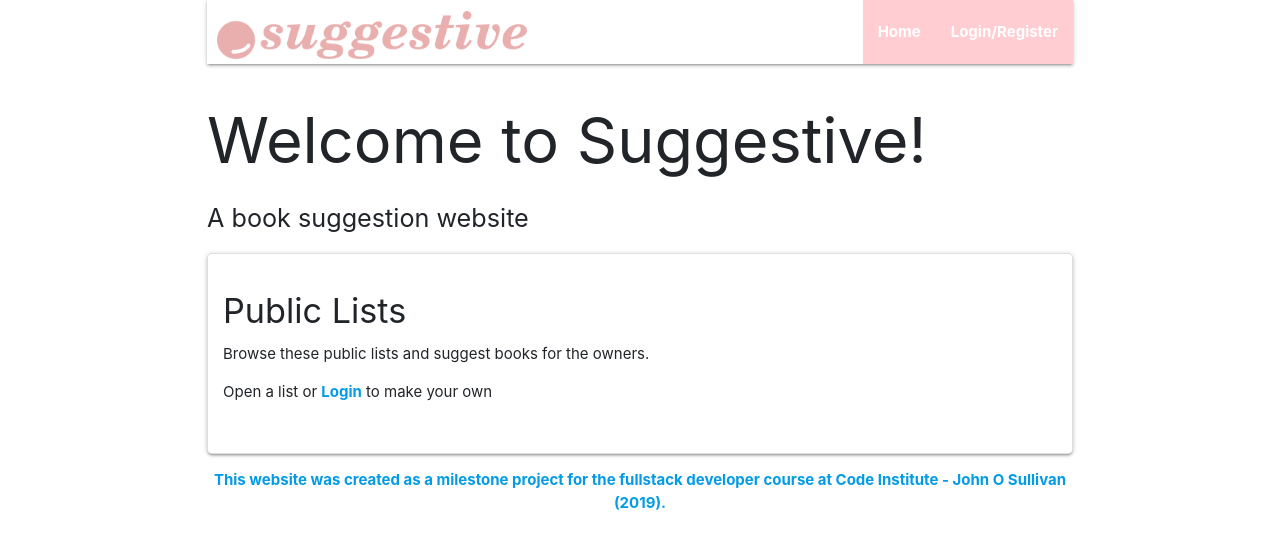
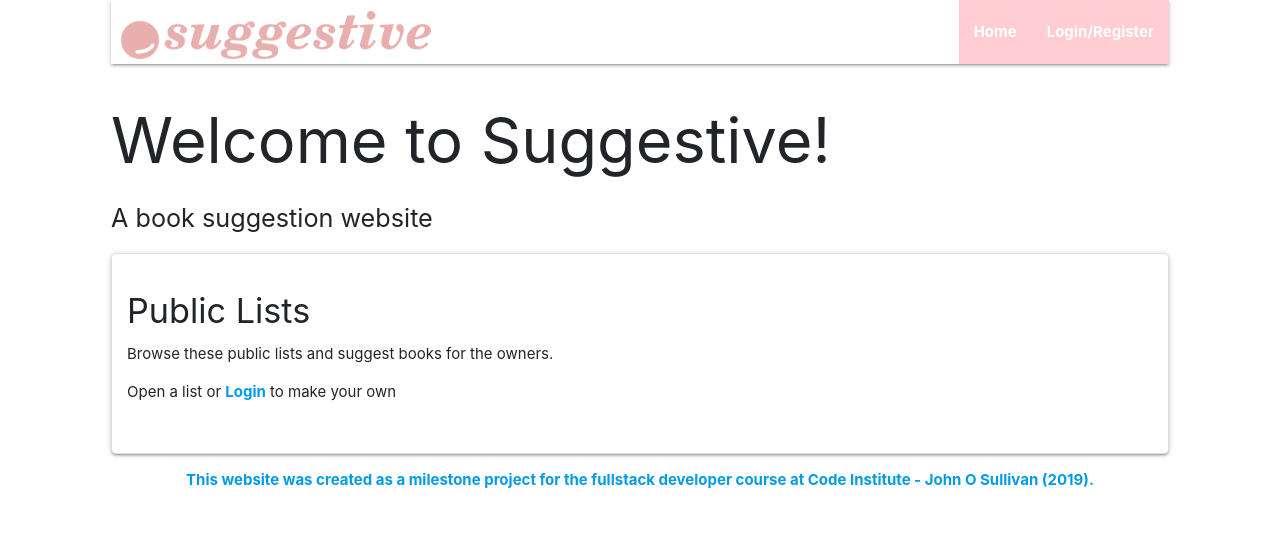
Before and after one commit to Pattern-Projects/suggestive-dcd-project, a Flask app: page / in a window 1280 px wide. Shown: the top 549 px of the page. Run offline with Flask 2, Linux system fonts and the light colour scheme; data that the repository does not hold is empty; some libraries are stand-ins or nearby versions.

Commit message:
Container and font depending on media screen size

```diff
--- a/static/css/style.css
+++ b/static/css/style.css
@@ -1,3 +1,29 @@
+body{
+    font-size: 1.5rem;
+}
+
+.container{
+    width: 100%;
+}
+
+
+
+@media only screen and (min-width: 993px){
+.container {
+    width: 70%;
+}
+}
+
+@media only screen and (min-width: 601px){
+.container {
+    width: 85%;
+}
+
+body {
+    font-size: 1rem;
+}
+}
+
 .text-white{
     color: #ffffff;
 }
--- a/templates/base.html
+++ b/templates/base.html
@@ -9,7 +9,7 @@
 </head>
 
 <body>
-  <div class="container">
+  <div class="container col-12">
   <nav class="hide-on-med-and-down">
     <div class="nav-wrapper white  ">
 
```
